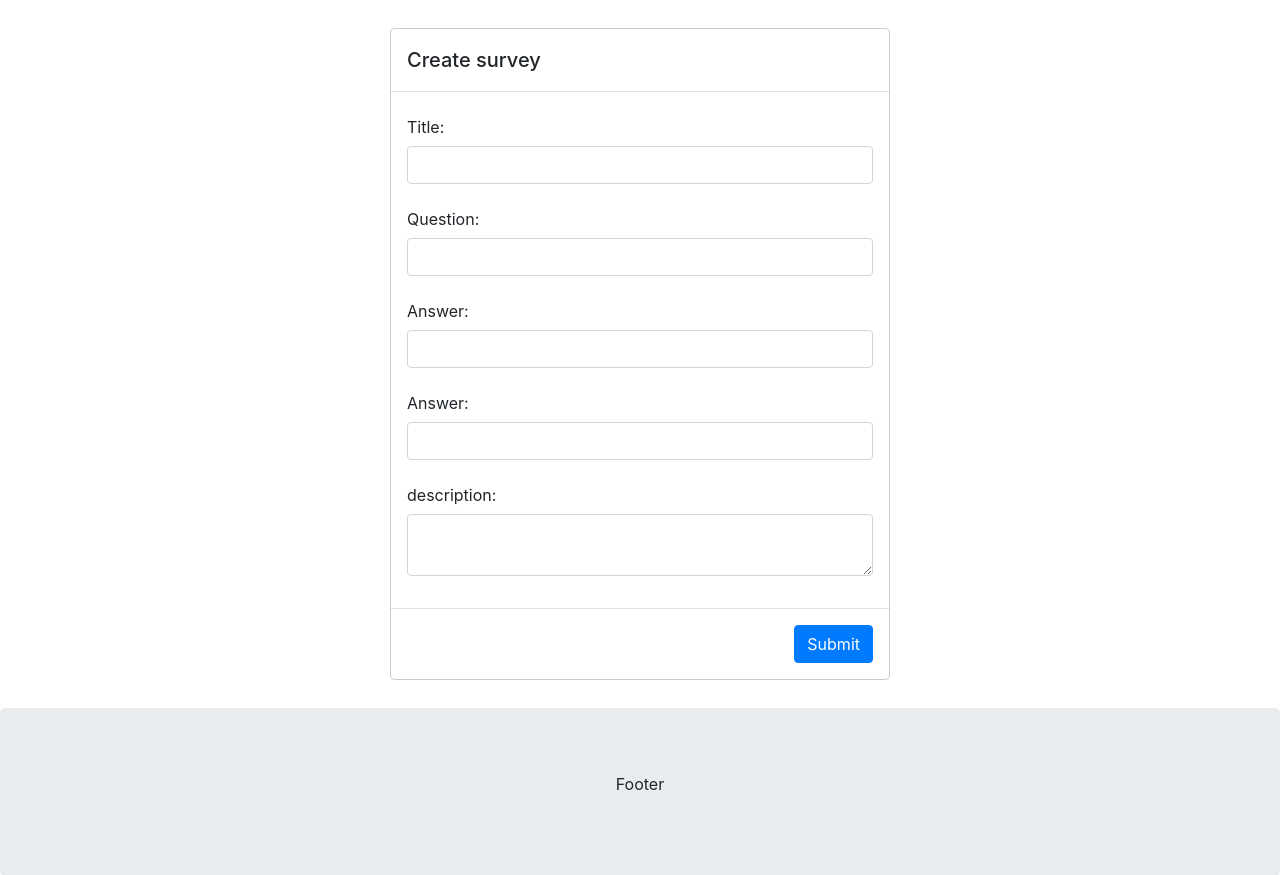
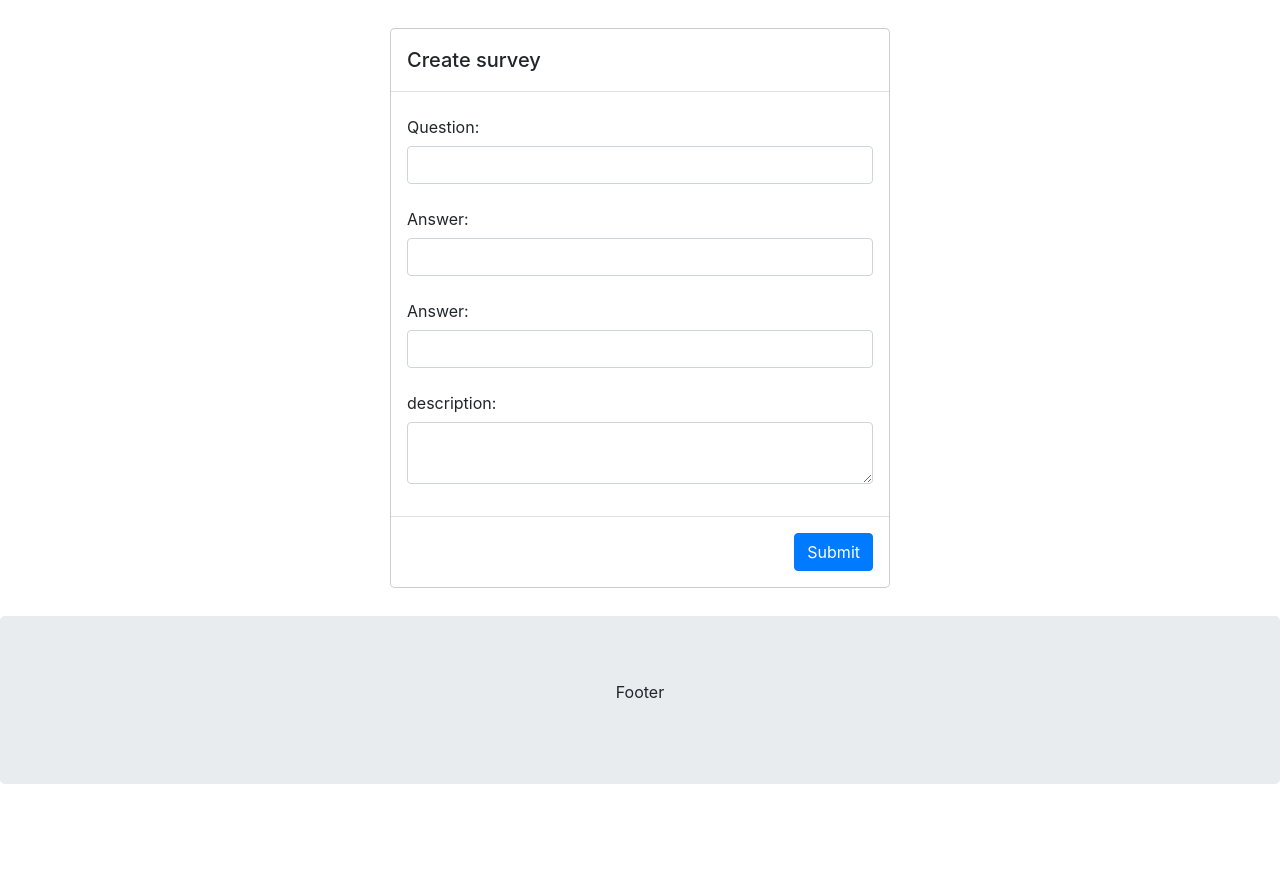
Before and after one commit to SilvioMerz/Simple-Vote, a PHP site: page /createSurvey.php in a window 1280 px wide. Shown: the part 312-1187 px from the top of the page. After the commit the page ends 1096 px from the top, so only its background shows below. Run offline with PHP 8.4, Linux system fonts and the light colour scheme.

Commit message:
updated createSurvey to new database

```diff
--- a/webcontent/createSurvey.php
+++ b/webcontent/createSurvey.php
@@ -5,21 +5,17 @@ $title = "Create survey";
 
 include_once('includes/scripts/database.php');
 $errors = array();
-$insertSurvey = $db->prepare("INSERT INTO surveys (title, question, description, answers, fkuser) VALUES (?, ?, ?, ?, ?)");
+$insertSurvey = $db->prepare("INSERT INTO surveys (question, description, answers, fkuser) VALUES (?, ?, ?, ?)");
 
 if (isset($_POST["submitCreateSurvey"])) {
-    $surveyTitle = mysqli_real_escape_string($db, $_POST['surveyTitle']);
     $question = mysqli_real_escape_string($db, $_POST['question']);
     $description = mysqli_real_escape_string($db, $_POST['description']);
     $answer1 = mysqli_real_escape_string($db, $_POST['answer1']);
     $answer2 = mysqli_real_escape_string($db, $_POST['answer2']);
     $answers = $answer1 . ';' . $answer2;
 
-    $insertSurvey->bind_param("ssssi", $surveyTitle, $question, $description, $answers, $_SESSION['USER']['USERID']);
+    $insertSurvey->bind_param("sssi", $question, $description, $answers, $_SESSION['USER']['USERID']);
 
-    if (isset($surveyTitle) && $surveyTitle == "") {
-        array_push($errors, "Title is required");
-    }
     if (isset($question) && $question == "") {
         array_push($errors, "Question is required");
     }
@@ -67,11 +63,6 @@ if (isset($_POST["submitCreateSurvey"])) {
         <form method="post" action="createSurvey.php">
             <div class="modal-body">
                 <div class="form-group">
-                    <label class="col-form-label">Title:</label>
-                    <input type="text" name="surveyTitle" class="form-control">
-                </div>
-
-                <div class="form-group">
                     <label class="col-form-label">Question:</label>
                     <input type="text" name="question" class="form-control">
                 </div>
```
